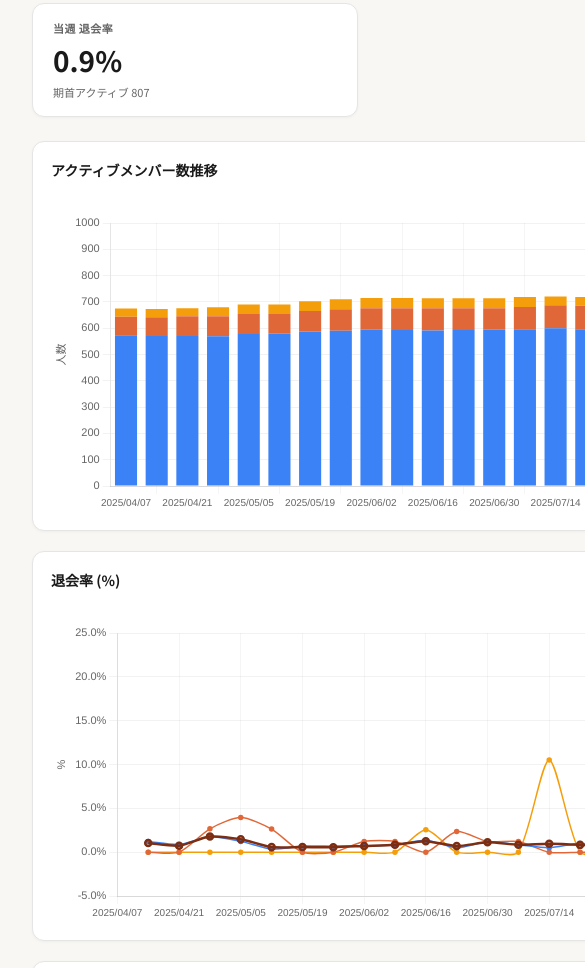
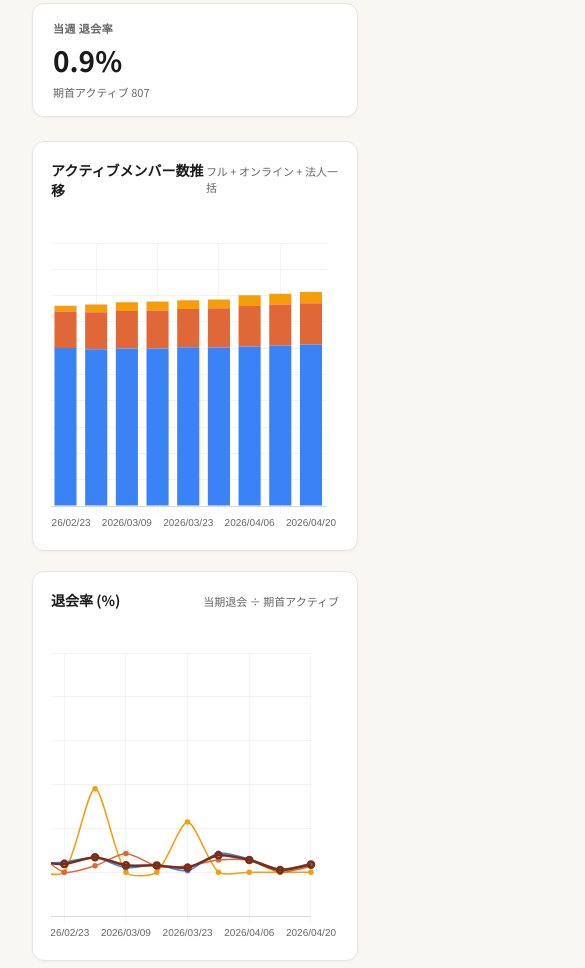
Before and after one commit to may31hempdress/hr-library-membership-dashboard, a website: page public/index.html in a window 390 px wide. Shown: the part 599-1567 px from the top of the page, 585 px wide, since content can reach past the window. Drawn offline with nearby package versions, Linux system fonts and the light colour scheme.

Commit message:
style: lower stacking breakpoint to 700px + contain card overflow

```diff
--- a/public/index.html
+++ b/public/index.html
@@ -102,13 +102,15 @@
     grid-template-columns: 1fr 1fr;
     gap: 20px;
   }
-  @media (max-width: 1100px) { .charts { grid-template-columns: 1fr; } }
+  @media (max-width: 700px) { .charts { grid-template-columns: 1fr; } }
   .card {
     background: var(--card);
     border: 1px solid var(--border);
     border-radius: 12px;
     padding: 18px;
     box-shadow: 0 1px 3px rgba(0,0,0,.04);
+    min-width: 0;
+    overflow: hidden;
   }
   .card h2 {
     font-size: 14px;
```
